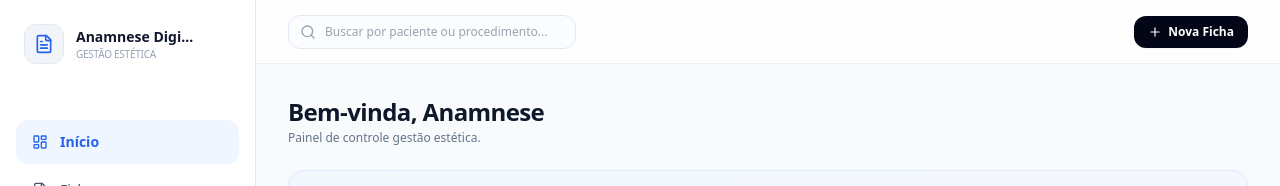
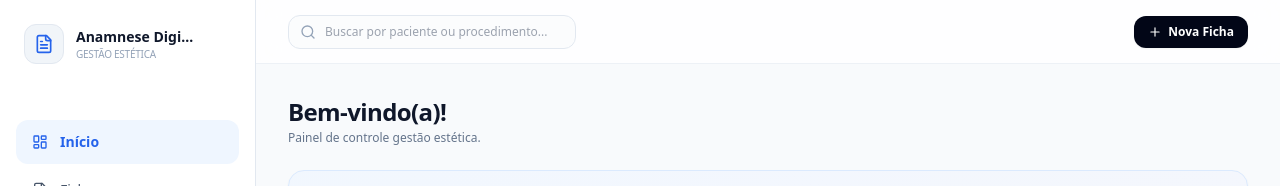
Before and after one commit to JuniorPiedade/anamnese-digitalapp, a Next.js app: page /dashboard in a window 1280 px wide. Shown: the top 186 px of the page. Built offline with nearby package versions, Linux system fonts and the light colour scheme.

Commit message:
Update page.tsx

```diff
--- a/src/app/dashboard/page.tsx
+++ b/src/app/dashboard/page.tsx
@@ -66,6 +66,15 @@ export default function DashboardPage() {
     ficha.procedimento.toLowerCase().includes(searchQuery.toLowerCase())
   );
 
+  // Lógica de Saudação Customizada
+  const obterSaudacao = () => {
+    if (!perfil.nome || perfil.nome === "Anamnese Digital") {
+      return "Bem-vindo(a)!";
+    }
+    const primeiroNome = perfil.nome.split(' ')[0];
+    return `Bem-vindo(a), ${primeiroNome}!`;
+  };
+
   return (
     <div className="min-h-screen bg-slate-50 text-slate-800 antialiased font-sans flex flex-col md:flex-row">
       <aside className="w-full md:w-64 bg-white border-b md:border-b-0 md:border-r border-slate-200 px-4 py-4 md:py-6 md:fixed md:inset-y-0 md:z-20 flex md:flex-col justify-between md:justify-start items-center md:items-stretch gap-4">
@@ -96,8 +105,9 @@ export default function DashboardPage() {
         </header>
 
         <main className="p-4 md:p-8 max-w-5xl w-full mx-auto flex-1">
+          {/* Saudação Dinâmica Atualizada */}
           <div className="mb-6">
-            <h1 className="text-xl md:text-2xl font-bold text-slate-900 tracking-tight">Bem-vinda, {perfil.nome.split(' ')[0]}</h1>
+            <h1 className="text-xl md:text-2xl font-bold text-slate-900 tracking-tight">{obterSaudacao()}</h1>
             <p className="text-xs text-slate-500 mt-0.5">Painel de controle {perfil.nicho.toLowerCase()}.</p>
           </div>
 
@@ -137,7 +147,7 @@ export default function DashboardPage() {
               </table>
             </div>
 
-            {/* 2. INTERFACE MOBILE: Cartões Rápidos de Toque (Substitui a tabela no celular) */}
+            {/* INTERFACE MOBILE: Cartões Rápidos de Toque */}
             <div className="block md:hidden divide-y divide-slate-100">
               {fichasFiltradas.map((ficha) => (
                 <div key={ficha.id} onClick={() => setPacienteSelecionado(ficha)} className="p-4 active:bg-slate-50 flex items-center justify-between gap-2 cursor-pointer">
@@ -157,15 +167,12 @@ export default function DashboardPage() {
         </main>
       </div>
 
-      {/* 3. FUNCIONALIDADE: LINHA DO TEMPO DO PACIENTE (MODAL RESPONSIVO) */}
+      {/* FUNCIONALIDADE: LINHA DO TEMPO DO PACIENTE (MODAL RESPONSIVO) */}
       {pacienteSelecionado && (
         <div className="fixed inset-0 z-50 flex items-end md:items-center justify-center p-0 md:p-4 animate-fade-in">
-          {/* Backdrop Escuro */}
           <div className="absolute inset-0 bg-slate-900/40 backdrop-blur-sm" onClick={() => setPacienteSelecionado(null)} />
 
-          {/* Caixa do Modal / Gaveta Mobile */}
           <div className="relative w-full md:max-w-md bg-white rounded-t-2xl md:rounded-2xl shadow-xl border border-slate-200 overflow-hidden flex flex-col max-h-[85vh] md:max-h-[75vh] z-10">
-            {/* Header do Modal */}
             <div className="p-4 border-b border-slate-100 flex items-center justify-between bg-slate-50/50">
               <div>
                 <h3 className="text-sm font-bold text-slate-900">{pacienteSelecionado.paciente}</h3>
@@ -176,7 +183,6 @@ export default function DashboardPage() {
               </button>
             </div>
 
-            {/* Conteúdo: Linha do Tempo Estilizada */}
             <div className="p-5 overflow-y-auto flex-1 space-y-6">
               <div className="flex items-center justify-between pb-2 border-b border-slate-100">
                 <span className="text-[11px] font-bold text-slate-400 uppercase tracking-wider">Histórico de Evolução</span>
@@ -186,7 +192,6 @@ export default function DashboardPage() {
               <div className="relative border-l-2 border-blue-100 pl-4 ml-2 space-y-6">
                 {pacienteSelecionado.historico?.map((evento: any, idx: number) => (
                   <div key={idx} className="relative">
-                    {/* Indicador Visual da Linha do Tempo */}
                     <span className={`absolute -left-[21px] top-1.5 h-2 w-2 rounded-full border-2 bg-white ${idx === 0 ? 'border-blue-600 ring-4 ring-blue-50' : 'border-slate-300'}`} />
 
                     <div className="flex flex-col gap-0.5">
@@ -202,7 +207,6 @@ export default function DashboardPage() {
               </div>
             </div>
 
-            {/* Rodapé de Ações Rápidas */}
             <div className="p-4 border-t border-slate-100 bg-slate-50/50 grid grid-cols-2 gap-2">
               <button onClick={() => alert('Função para abrir ficha completa')} className="w-full text-center py-2 rounded-xl border border-slate-200 bg-white text-xs font-bold text-slate-700 hover:bg-slate-50 transition-colors">
                 Ver Ficha Cheia
```
Lines whose indentation alone changed are shown as unchanged.
